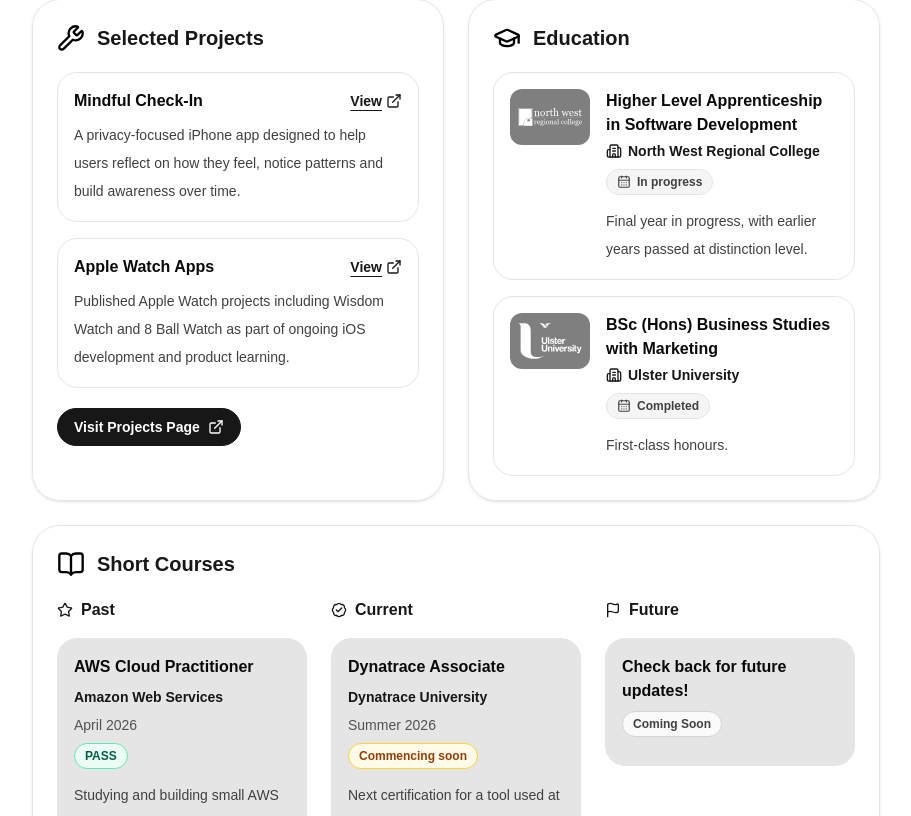
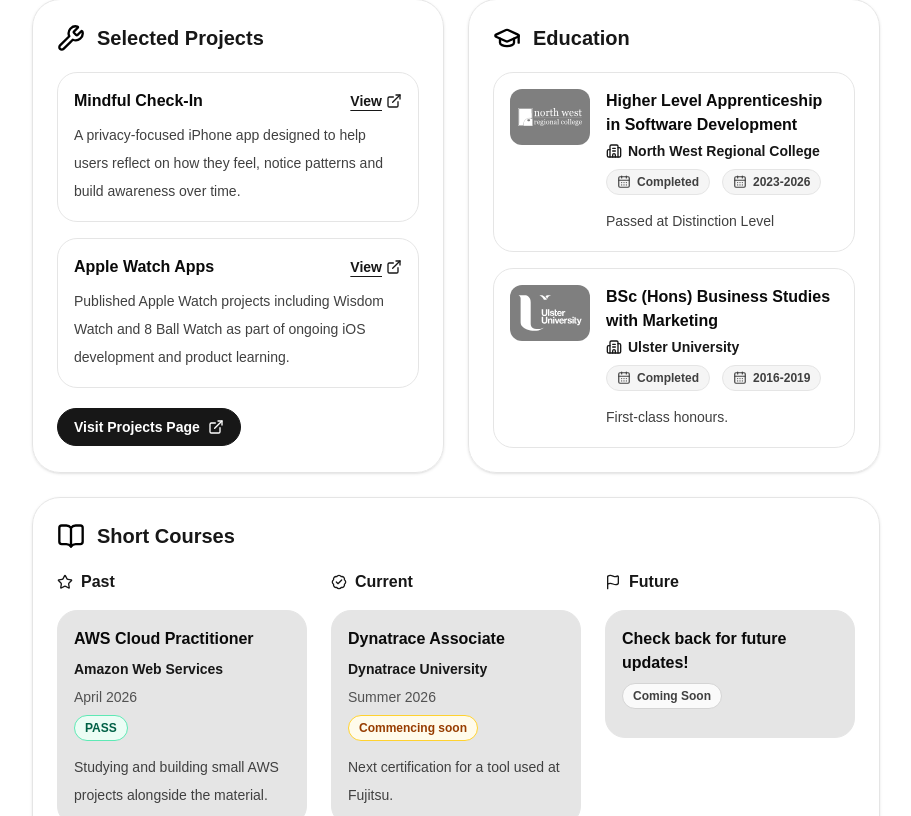
Before and after one commit to SB1501/sb-portfolio, a Next.js app: page /cv in a window 1280 px wide. Shown: the part 1884-2700 px from the top of the page, without its empty margins (184-1095 px from the left). Built offline with nearby package versions, Linux system fonts and the light colour scheme.

Commit message:
Small UI Tweaks. Updated Public CV sections for HLA course

```diff
--- a/app/cv/page.tsx
+++ b/app/cv/page.tsx
@@ -104,14 +104,16 @@
         award: "Higher Level Apprenticeship in Software Development",
         institution: "North West Regional College",
         logoSrc: "/images/nwrc-logo.svg",
-        period: "In progress",
-        result: "Final year in progress, with earlier years passed at distinction level.",
+        period: "Completed",
+        dateRange: "2023-2026",
+        result: "Passed at Distinction Level",
     },
     {
         award: "BSc (Hons) Business Studies with Marketing",
         institution: "Ulster University",
         logoSrc: "/images/ulster-university-logo.svg",
         period: "Completed",
+        dateRange: "2016-2019",
         result: "First-class honours.",
     },
 ];
@@ -374,6 +376,12 @@
                                                     <CalendarDays className="h-3.5 w-3.5" />
                                                     {item.period}
                                                 </span>
+                                                {"dateRange" in item && (
+                                                    <span className="inline-flex items-center gap-1.5 rounded-full border border-neutral-200 bg-neutral-100 px-2.5 py-1 text-xs font-semibold text-neutral-700 dark:border-neutral-700 dark:bg-neutral-900 dark:text-neutral-200">
+                                                        <CalendarDays className="h-3.5 w-3.5" />
+                                                        {item.dateRange}
+                                                    </span>
+                                                )}
                                             </div>
                                             <p className="mt-3 text-sm leading-7 text-neutral-700 dark:text-neutral-300">
                                                 {item.result}
--- a/components/update-card.tsx
+++ b/components/update-card.tsx
@@ -25,12 +25,8 @@
   const coverImage = update.type !== "video" ? update.coverImage : undefined;
 
   const cardContent = isStatus ? (
-    <div className="flex min-h-[5rem] flex-col justify-between gap-4">
-      <p className="text-lg leading-8 text-neutral-800 dark:text-neutral-200 sm:text-xl">
-        {update.excerpt}
-      </p>
-
-      <div className="flex items-center gap-3  border-neutral-200 pt-2 dark:border-neutral-800">
+    <div className="flex min-h-[5rem] flex-col gap-4">
+      <div className="flex items-center gap-3">
         <div className="flex h-10 w-10 items-center justify-center rounded-full bg-neutral-800 text-neutral-300 dark:bg-neutral-100 dark:text-neutral-600">
           {getUpdateIcon(update.type)}
         </div>
@@ -38,6 +34,10 @@
           {getUpdateLabel(update.type)} | {formatUpdateDate(update.date)}
         </p>
       </div>
+
+      <p className="text-lg leading-8 text-neutral-800 dark:text-neutral-200 sm:text-xl">
+        {update.excerpt}
+      </p>
     </div>
   ) : (
     <div className="flex gap-4">
@@ -109,7 +109,7 @@
 
   if (isStatus) {
     return (
-      <div className="rounded-lg border border-neutral bg-neutral-50/70 p-3 dark:border-neutral-800 dark:bg-neutral-900/60">
+      <div className="rounded-lg border p-4 bg-neutral-50/70 dark:bg-neutral-900/60">
         {cardContent}
       </div>
     );
```
Also changed, not shown: 1 other file (tests, documents, lock files or other folders).
